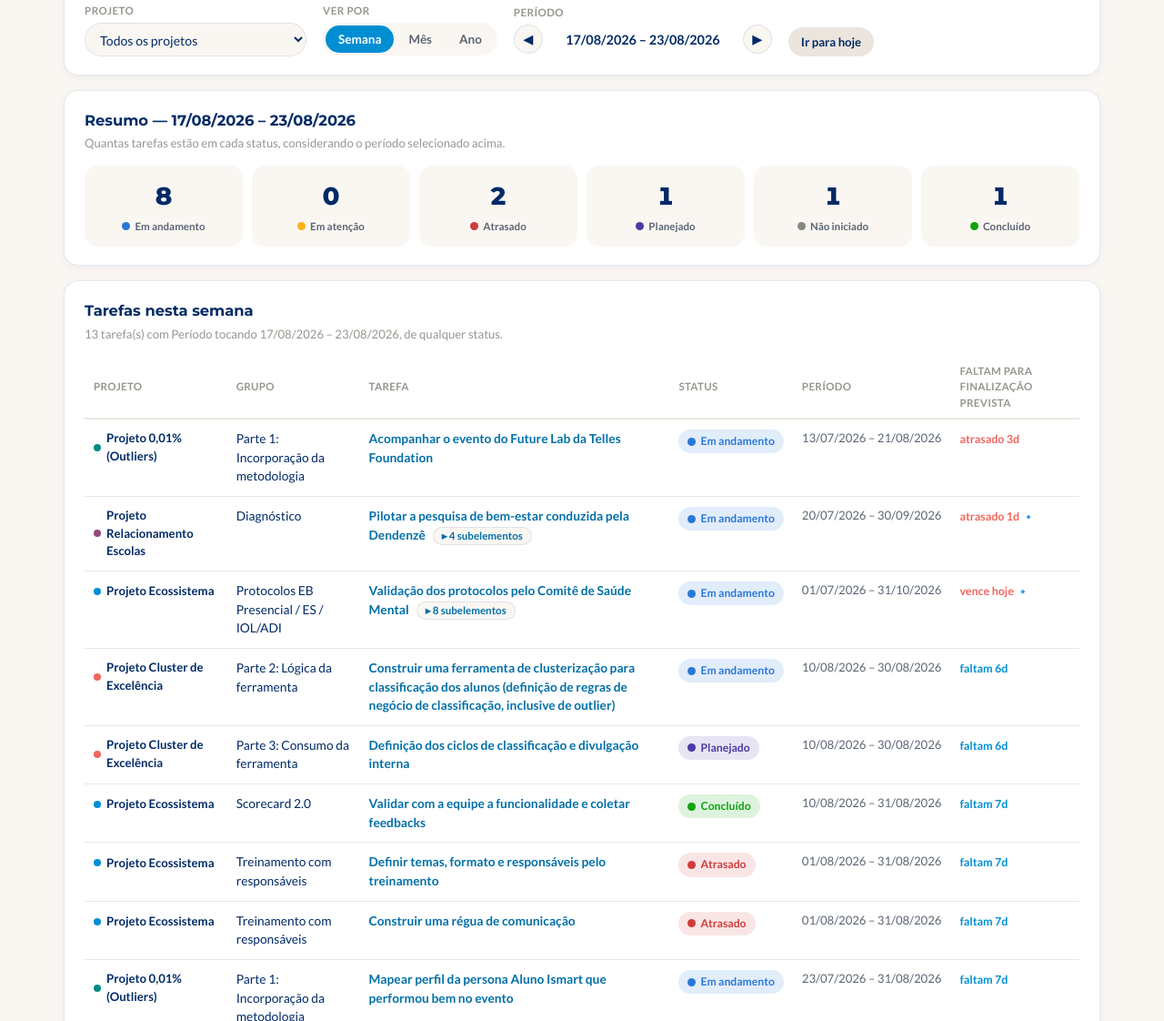
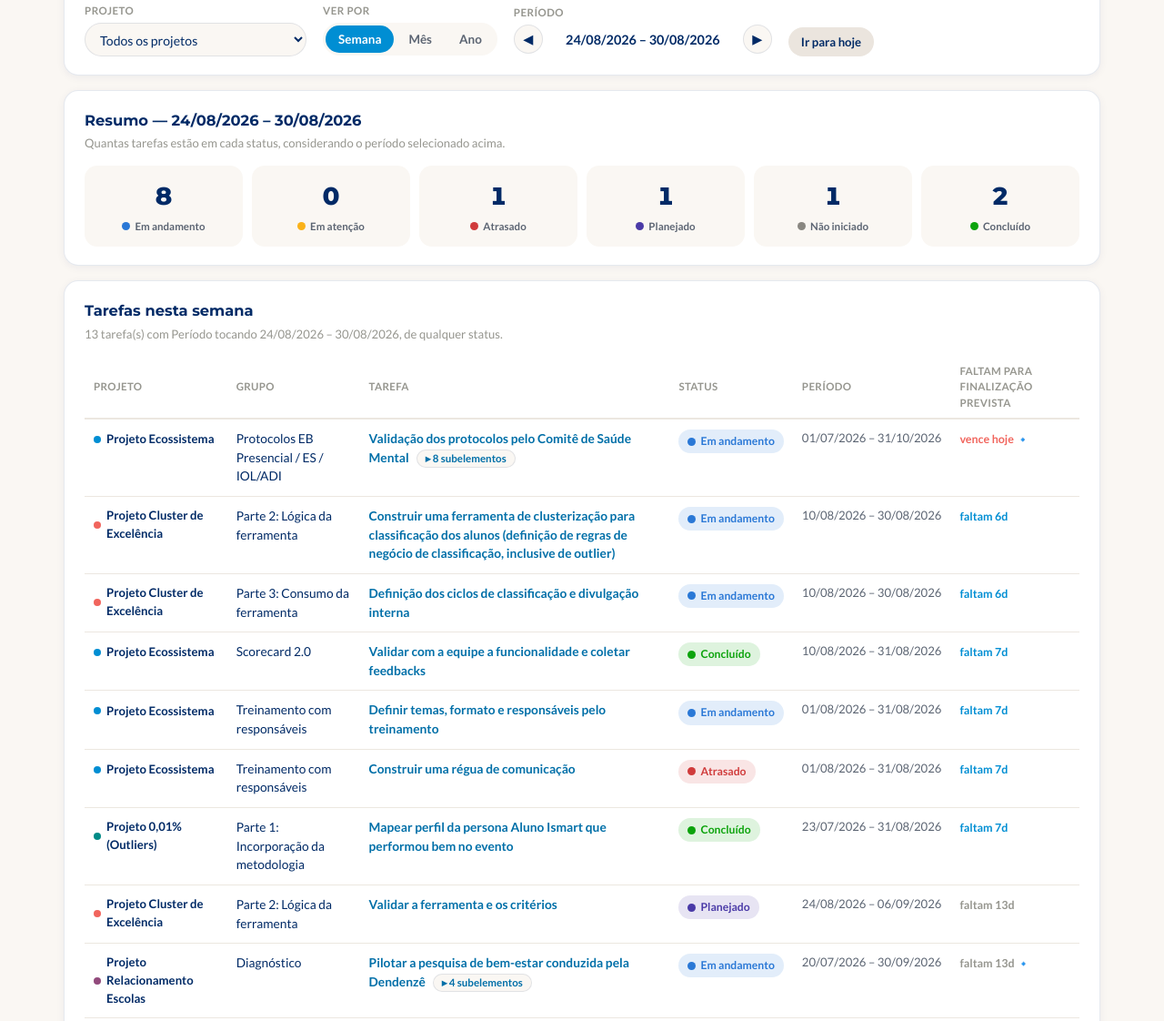
Before and after one commit to gmcdand/Dash-Coordena-o-Projetos, a plain HTML site: page index.html in a window 1280 px wide. Shown: the part 261-1383 px from the top of the page at 91% size. Drawn offline with Linux system fonts and the light colour scheme.

Commit message:
Add files via upload

```diff
--- a/index.html
+++ b/index.html
@@ -3,7 +3,7 @@
 {
   "name": "Coordenacao Projetos Dashboard",
   "schemaVersion": 1,
-  "lastMondaySync": "2026-08-18",
+  "lastMondaySync": "2026-08-24",
   "description": "Painel de tarefas da Coordenação de Projetos (Monday) — filtra por projeto e por semana/mês/ano, mostra resumo por status, tarefas do período ordenadas por urgência (dias até finalização prevista), o que entra no radar no próximo período, e uma linha do tempo por projeto. Atualizado automaticamente toda 2ª feira às 8h.",
   "mcpTools": [],
   "mcpServerNames": []
@@ -254,7 +254,7 @@
       <span class="owl">🦉</span>
       <div>
         <h1 id="pageTitle">Coordenação de Projetos — Painel de Tarefas</h1>
-        <p class="sub" id="pageSub">Instituto Ismart · dados extraídos em 18/08/2026 — peça uma atualização quando precisar de um snapshot novo</p>
+        <p class="sub" id="pageSub">Instituto Ismart · dados extraídos em 24/08/2026 — peça uma atualização quando precisar de um snapshot novo</p>
       </div>
     </div>
     <button class="theme-btn" id="themeToggle">🌓 Modo escuro</button>
@@ -380,12 +380,12 @@
   // Projeto Ecossistema
   t('ecossistema','Protocolos EB Presencial / ES / IOL/ADI','Produção dos protocolos','Em andamento','2026-07-01','2026-10-31','12723628297'),
   t('ecossistema','Protocolos EB Presencial / ES / IOL/ADI','Validação dos protocolos pelo Comitê de Saúde Mental','Em andamento','2026-07-01','2026-10-31','12723628298'),
-  t('ecossistema','Protocolos EB Presencial / ES / IOL/ADI','Publicação dos Protocolos e do Duty of Care','Planejado','2026-09-15','2026-09-15','12723628299'),
+  t('ecossistema','Protocolos EB Presencial / ES / IOL/ADI','Publicação dos Protocolos e do Duty of Care','Planejado','2026-09-30','2026-09-30','12723628299'),
   t('ecossistema','Scorecard 2.0','Definir critérios para a segmentação das escolas','Concluído','2026-07-01','2026-07-31','12723628300'),
   t('ecossistema','Scorecard 2.0','Coletar os dados das escolas','Concluído','2026-07-01','2026-07-31','12723628301'),
   t('ecossistema','Scorecard 2.0','Construir o scorecard e publicar','Concluído','2026-08-01','2026-08-10','12723952424'),
   t('ecossistema','Scorecard 2.0','Validar com a equipe a funcionalidade e coletar feedbacks','Concluído','2026-08-10','2026-08-31','12723969493'),
-  t('ecossistema','Treinamento com responsáveis','Definir temas, formato e responsáveis pelo treinamento','Atrasado','2026-08-01','2026-08-31','12723966279'),
+  t('ecossistema','Treinamento com responsáveis','Definir temas, formato e responsáveis pelo treinamento','Em andamento','2026-08-01','2026-08-31','12723966279'),
   t('ecossistema','Treinamento com responsáveis','Construir uma régua de comunicação','Atrasado','2026-08-01','2026-08-31','12724099977'),
   t('ecossistema','Treinamento com responsáveis','Realizar treinamento 1','Planejado','2026-09-01','2026-09-30','12723966251'),
   t('ecossistema','Treinamento com responsáveis','Realizar treinamento 2','Planejado','2026-10-01','2026-10-31','12723981077'),
@@ -397,17 +397,17 @@
   t('cluster','Parte 2: Lógica da ferramenta','Construir uma ferramenta de clusterização para classificação dos alunos (definição de regras de negócio de classificação, inclusive de outlier)','Em andamento','2026-08-10','2026-08-30','12620322560'),
   t('cluster','Parte 2: Lógica da ferramenta','Validar a ferramenta e os critérios','Planejado','2026-08-24','2026-09-06','12620261052'),
   t('cluster','Parte 2: Lógica da ferramenta','Rodar um piloto com 3 orientadores','Planejado','2026-09-07','2026-09-20','12825899940'),
-  t('cluster','Parte 2: Lógica da ferramenta','Aplicar as alterações da ferramenta de Tiers - Versão 1','Planejado','2026-10-06','2026-10-14','12620308027'),
+  t('cluster','Parte 2: Lógica da ferramenta','Aplicar as alterações da ferramenta de Tiers - Versão 1','Planejado','2026-10-05','2026-10-14','12620308027'),
   t('cluster','Parte 2: Lógica da ferramenta','Fazer alterações na V1 da nova ferramenta de Tier','Planejado','2026-10-15','2026-10-31','12825932375'),
   t('cluster','Parte 2: Lógica da ferramenta','Aplicar a V2 da ferramenta de Tier','Planejado','2026-11-02','2026-11-10','12825911115'),
   t('cluster','Parte 2: Lógica da ferramenta','Aplicar a ferramenta de Clusterização no recorte Outubro + Novembro','Planejado','2026-11-11','2026-11-29','12825919325'),
   t('cluster','Parte 2: Lógica da ferramenta','Construir plano de ação para transição de cluster','Planejado','2026-11-02','2026-11-30','12724533746'),
-  t('cluster','Parte 3: Consumo da ferramenta','Definição dos ciclos de classificação e divulgação interna','Planejado','2026-08-10','2026-08-30','12620280069'),
+  t('cluster','Parte 3: Consumo da ferramenta','Definição dos ciclos de classificação e divulgação interna','Em andamento','2026-08-10','2026-08-30','12620280069'),
   t('cluster','Parte 3: Consumo da ferramenta','Definição do destino das demais classificações e dos responsáveis pelo abastecimento contínuo','Planejado','2026-08-31','2026-09-13','12620321140'),
 
   // Projeto 0,01% (Outliers)
-  t('outliers','Parte 1: Incorporação da metodologia','Acompanhar o evento do Future Lab da Telles Foundation','Em andamento','2026-07-13','2026-08-21','12628068077'),
-  t('outliers','Parte 1: Incorporação da metodologia','Mapear perfil da persona Aluno Ismart que performou bem no evento','Em andamento','2026-07-23','2026-08-31','12628147039'),
+  t('outliers','Parte 1: Incorporação da metodologia','Acompanhar o evento do Future Lab da Telles Foundation','Concluído','2026-07-13','2026-08-21','12628068077'),
+  t('outliers','Parte 1: Incorporação da metodologia','Mapear perfil da persona Aluno Ismart que performou bem no evento','Concluído','2026-07-23','2026-08-31','12628147039'),
   t('outliers','Parte 2: Critérios para indicação','Definir critérios que credenciam alunos Ismart a participar de programas futuros','Planejado','2026-09-21','2026-10-11','12628082852'),
   t('outliers','Parte 2: Critérios para indicação','Mapear se os indicadores já existentes em EB, ES, IOL e ADI conseguem atender à demanda de indicação','Planejado','2026-09-21','2026-10-11','12628147163'),
   t('outliers','Parte 2: Critérios para indicação','Definir ciclos de classificação de aluno "Potencial Outlier"','Planejado','2026-09-21','2026-10-11','12628266210'),
@@ -431,7 +431,7 @@
     sub('Protocolo Risco Suicida','Concluído','2026-07-31','https://ismart2.monday.com/boards/18425227153/pulses/12723723632'),
     sub('Protocolo Família Indisponível ou Incapaz','Concluído','2026-07-31','https://ismart2.monday.com/boards/18425227153/pulses/12723688672'),
     sub('Protocolo Sofrimento Psíquico e Crises em Saúde Mental','Concluído','2026-08-10','https://ismart2.monday.com/boards/18425227153/pulses/12723705935'),
-    sub('Protocolo Violência','Em andamento','2026-08-24','https://ismart2.monday.com/boards/18425227153/pulses/12761390468'),
+    sub('Protocolo Violência','Atrasado','2026-08-24','https://ismart2.monday.com/boards/18425227153/pulses/12761390468'),
     sub('Protocolo Substâncias e comportamentos aditivos','Planejado','2026-09-08','https://ismart2.monday.com/boards/18425227153/pulses/12761389211'),
     sub('Protocolo Bullying e Cyberbullying','Planejado','2026-09-21','https://ismart2.monday.com/boards/18425227153/pulses/12761365023'),
     sub('Protocolo Discriminação','Planejado','2026-10-05','https://ismart2.monday.com/boards/18425227153/pulses/12761395263'),
@@ -447,8 +447,8 @@
   ],
   '12727645884': [ // Pilotar a pesquisa de bem-estar conduzida pela Dendenzê
     sub('Definir escolas para aplicação de piloto','Concluído','2026-08-16','https://ismart2.monday.com/boards/18425237794/pulses/12727667500'),
-    sub('Validar as perguntas da pesquisa','Em andamento','2026-08-23','https://ismart2.monday.com/boards/18425237794/pulses/12727675509'),
-    sub('Comunicar as 3 escolas sobre a pesquisa','Em andamento','2026-08-23','https://ismart2.monday.com/boards/18425237794/pulses/12797257687'),
+    sub('Validar as perguntas da pesquisa','Concluído','2026-08-23','https://ismart2.monday.com/boards/18425237794/pulses/12727675509'),
+    sub('Comunicar as 3 escolas sobre a pesquisa','Concluído','2026-08-23','https://ismart2.monday.com/boards/18425237794/pulses/12797257687'),
     sub('Aplicação da pesquisa piloto em 3 escolas','Planejado','2026-09-06','https://ismart2.monday.com/boards/18425237794/pulses/12734417581'),
   ],
   '12724386288': [ // Definir periodicidade das ações
@@ -459,7 +459,7 @@
 };
 let expandedTasks = new Set();
 
-const TODAY = new Date('2026-08-18T00:00:00');
+const TODAY = new Date('2026-08-24T00:00:00');
 
 /* ---------- date helpers ---------- */
 function startOfWeek(d){ const dt=new Date(d); const day=(dt.getDay()+6)%7; dt.setDate(dt.getDate()-day); dt.setHours(0,0,0,0); return dt; }
@@ -866,7 +866,7 @@
     ? 'Coordenação de Projetos — Painel de Tarefas'
     : 'Coordenação de Projetos — Painel de Metas';
   document.getElementById('pageSub').textContent = view==='tasks'
-    ? 'Workspace Monday · 4 quadros · dados extraídos em 18/08/2026 (snapshot — peça um novo para atualizar)'
+    ? 'Workspace Monday · 4 quadros · dados extraídos em 24/08/2026 (snapshot — peça um novo para atualizar)'
     : 'Snapshot do Painel de Metas 2026 baixado em 07/08/26 · metas ligadas aos projetos (Painel Global excluído)';
   if(view==='goals') renderGoals();
 });
```
